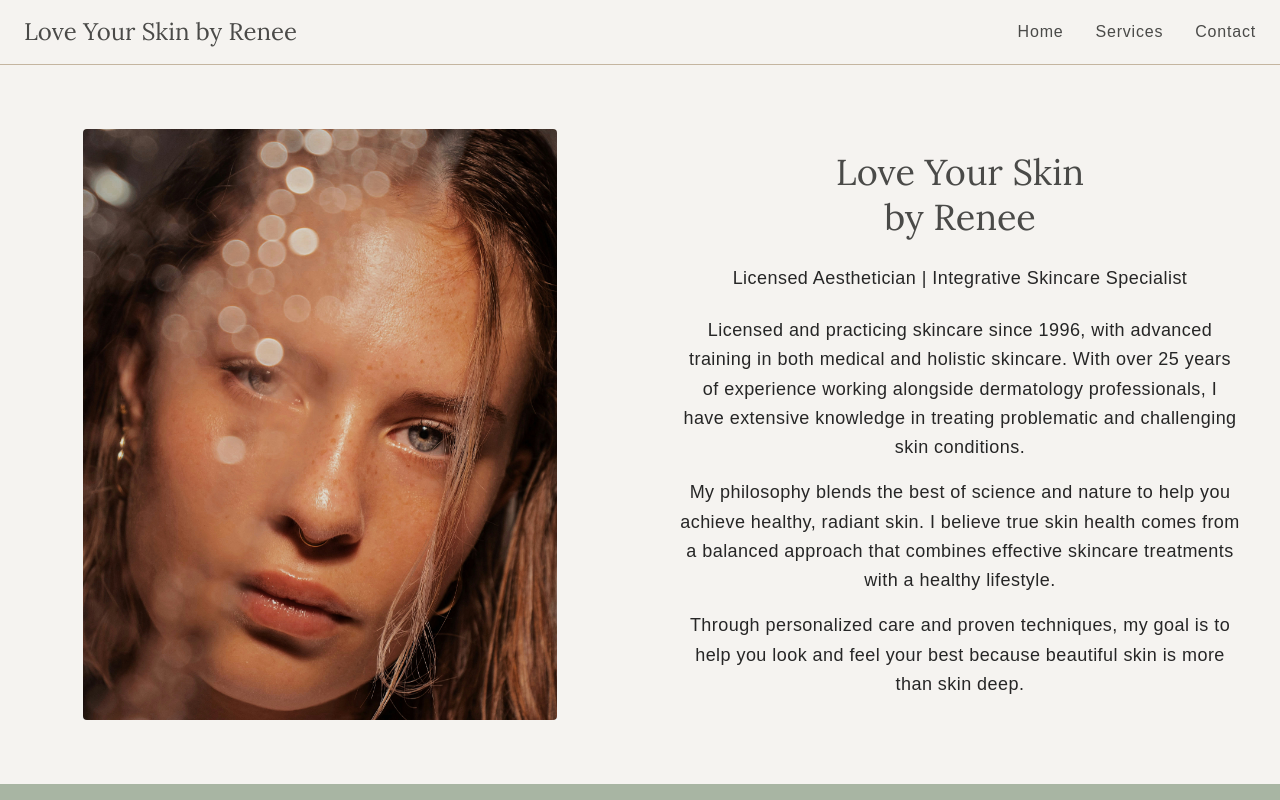
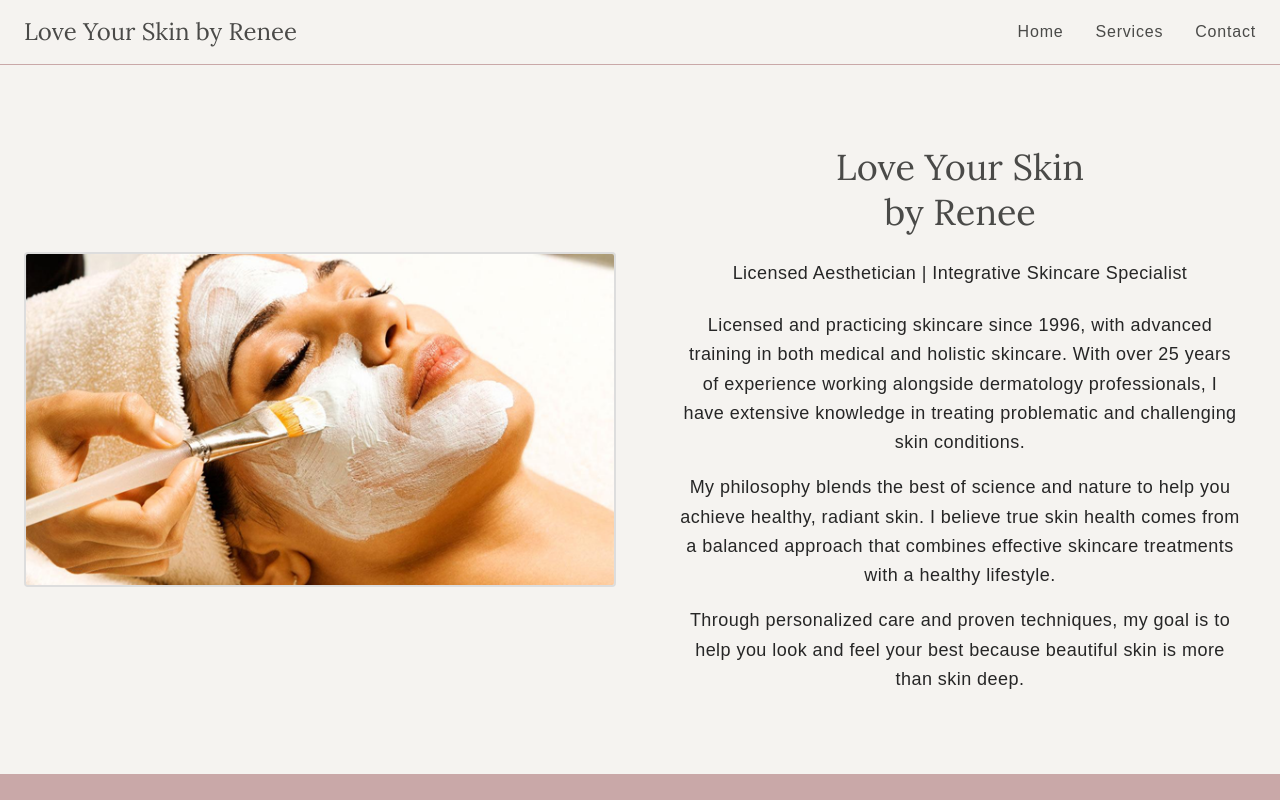
Before and after one commit to michaelDragomir/reneeSkinCare, a Next.js app: page / in a window 1280 px wide. Shown: the top 800 px of the page. Built offline with nearby package versions, Linux system fonts and the light colour scheme.

Commit message:
site updates

```diff
--- a/src/app/contact/page.tsx
+++ b/src/app/contact/page.tsx
@@ -99,7 +99,7 @@ export default function Contact() {
 			</header>
 
 			{/* Header Section */}
-			<section className='bg-[#9ba89f] py-16 px-6'>
+			<section className='bg-[#c9a8a8] py-16 px-6'>
 				<div className='max-w-4xl mx-auto text-center md:text-left'>
 					<h1 className='font-serif text-5xl font-light text-white mb-4'>
 						Get in Touch
--- a/src/app/page.tsx
+++ b/src/app/page.tsx
@@ -27,7 +27,7 @@ export default function Home() {
 		<div className='min-h-screen bg-[#f5f3f0] text-[#4a4a48]'>
 			<SchemaScript schema={breadcrumbs} />
 			{/* Header */}
-			<header className='border-b border-[#c4b5a0]'>
+			<header className='border-b border-[#c9a8a8]'>
 				<nav className='max-w-7xl mx-auto px-6 py-4 flex items-center justify-between'>
 					<Link
 						href='/'
@@ -67,11 +67,11 @@ export default function Home() {
 					{/* Image */}
 					<div className='flex justify-center'>
 						<Image
-							src='/skincare.jpg'
+							src='/facial.png'
 							alt='Renée, Licensed Aesthetician specializing in advanced skincare and facial treatments'
-							width={400}
-							height={400}
-							className='w-4/5 h-auto rounded'
+							width={500}
+							height={500}
+							className='w-full h-auto rounded border-2 border-[#ddd]'
 							priority
 						/>
 					</div>
@@ -115,7 +115,7 @@ export default function Home() {
 			</main>
 
 			{/* Testimonial Section */}
-			<section className='bg-[#a8b5a3] py-10 px-6'>
+			<section className='bg-[#c9a8a8] py-10 px-6'>
 				<div className='max-w-4xl mx-auto text-center'>
 					<p className='font-serif text-3xl italic font-light leading-relaxed text-white mb-6 tracking-wide'>
 						&ldquo;My clients are extremely loyal due to exemplary results,
--- a/src/app/services/page.tsx
+++ b/src/app/services/page.tsx
@@ -99,7 +99,7 @@ export default function Services() {
 			</header>
 
 			{/* Header Section */}
-			<section className='bg-[#9ba89f] py-16 px-6'>
+			<section className='bg-[#c9a8a8] py-16 px-6'>
 				<div className='max-w-4xl mx-auto text-center md:text-left'>
 					{/* <p className='text-[#a89682] text-xs font-light tracking-widest uppercase mb-4'>
 						What I Offer
@@ -157,7 +157,7 @@ export default function Services() {
 			</main>
 
 			{/* CTA Section */}
-			<section className='bg-[#3d3d3d] py-16 px-6'>
+			{/* <section className='bg-[#3d3d3d] py-16 px-6'>
 				<div className='max-w-3xl mx-auto text-center'>
 					<div className='flex justify-center mb-6'>
 						<div className='w-12 border-b-2 border-[#c4b5a0]' />
@@ -166,7 +166,7 @@ export default function Services() {
 						Ready to Book? Have Questions?
 					</h2>
 				</div>
-			</section>
+			</section> */}
 
 			{/* Footer */}
 			<footer className='border-t border-[#b5a690] bg-[#f5f3f0] py-12 px-6 text-center text-neutral-800 mt-16'>
--- a/src/components/MobileNav.tsx
+++ b/src/components/MobileNav.tsx
@@ -12,17 +12,14 @@ const navLinks = [
 
 export function MobileNav() {
 	const [isOpen, setIsOpen] = useState(false);
-	const [mounted, setMounted] = useState(false);
-
-	useEffect(() => {
-		setMounted(true);
-	}, []);
 
 	useEffect(() => {
 		if (!isOpen) return;
 
 		const handleEscape = (event: KeyboardEvent) => {
-			if (event.key === 'Escape') setIsOpen(false);
+			if (event.key === 'Escape') {
+				setIsOpen(false);
+			}
 		};
 
 		document.body.style.overflow = 'hidden';
@@ -41,7 +38,7 @@ export function MobileNav() {
 			<button
 				onClick={() => setIsOpen((open) => !open)}
 				className={`md:hidden relative flex flex-col gap-1.5 p-2 ${
-					isOpen ? 'z-[60]' : ''
+					isOpen ? 'z-[60] hidden' : ''
 				}`}
 				aria-label={isOpen ? 'Close menu' : 'Open menu'}
 				aria-expanded={isOpen}
@@ -63,23 +60,37 @@ export function MobileNav() {
 				/>
 			</button>
 
-			{mounted &&
-				isOpen &&
+			{isOpen &&
 				createPortal(
-					<div className='fixed inset-0 z-50 md:hidden'>
+					<div className='fixed inset-0 z-50 md:hidden flex flex-col'>
 						<div
 							className='absolute inset-0 bg-black/50'
 							onClick={close}
 							aria-hidden='true'
 						/>
 
-						<div className='relative z-10 w-full border-b border-[#c4b5a0] bg-[#f5f3f0] shadow-lg'>
-							<nav className='mx-auto flex max-w-7xl flex-col gap-6 px-6 py-8'>
+						<div className='relative z-10 w-full h-full bg-neutral-200 flex flex-col'>
+							{/* Header */}
+							<div className='flex items-center justify-between px-6 py-6 border-b border-neutral-300'>
+								<h2 className='font-serif text-lg font-light text-[#4a4a48]'>
+									Love Your Skin by Renee
+								</h2>
+								<button
+									onClick={close}
+									className='text-4xl text-[#4a4a48] hover:opacity-60 transition'
+									aria-label='Close menu'
+								>
+									×
+								</button>
+							</div>
+
+							{/* Navigation */}
+							<nav className='flex flex-col items-center justify-center flex-1 gap-12'>
 								{navLinks.map((link) => (
 									<Link
 										key={link.href}
 										href={link.href}
-										className='text-lg font-light tracking-wider text-[#4a4a48] transition hover:opacity-60'
+										className='font-serif text-4xl font-light text-[#4a4a48] transition hover:opacity-60'
 										onClick={close}
 									>
 										{link.label}
--- a/src/lib/schema.ts
+++ b/src/lib/schema.ts
@@ -8,7 +8,7 @@ export const localBusinessSchema = {
 	url: 'https://lysbyrenee.com',
 	telephone: '(555) 123-4567',
 	email: 'hello@lysbyrenee.com',
-	image: 'https://lysbyrenee.com/skincare.jpg',
+	image: 'https://lysbyrenee.com/facial.png',
 	priceRange: '$175 - $375',
 	areaServed: {
 		'@type': 'City',
```
Also changed, not shown: public/facial.png (added).
